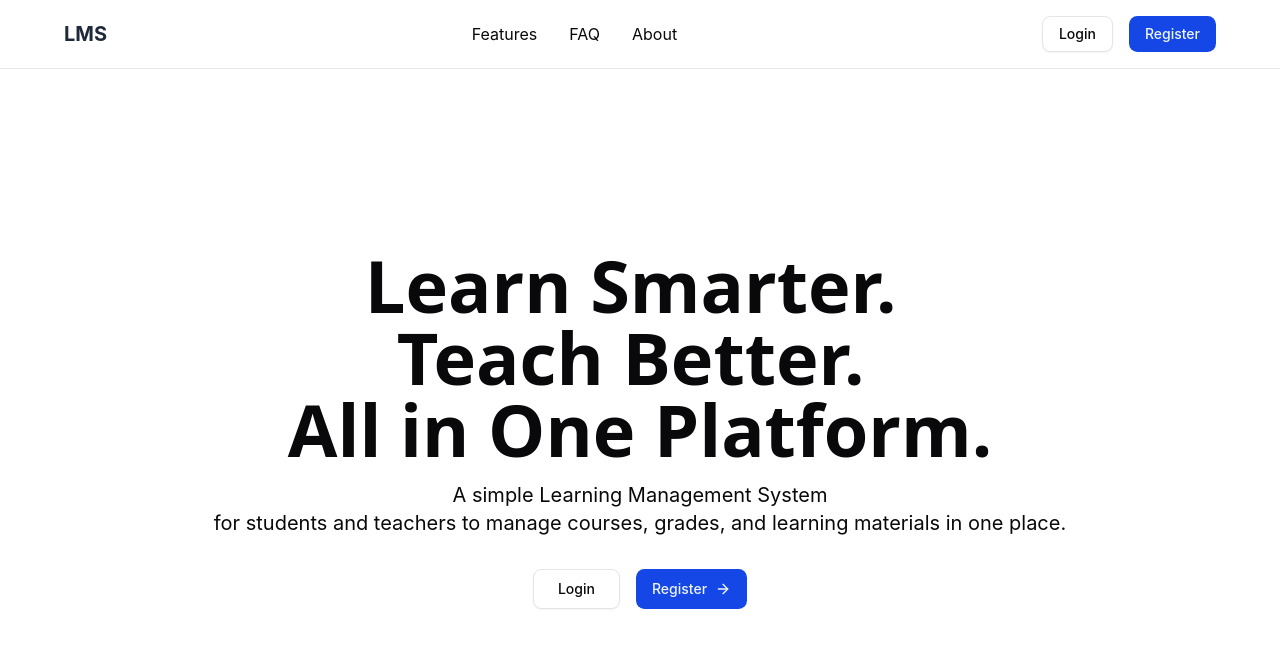
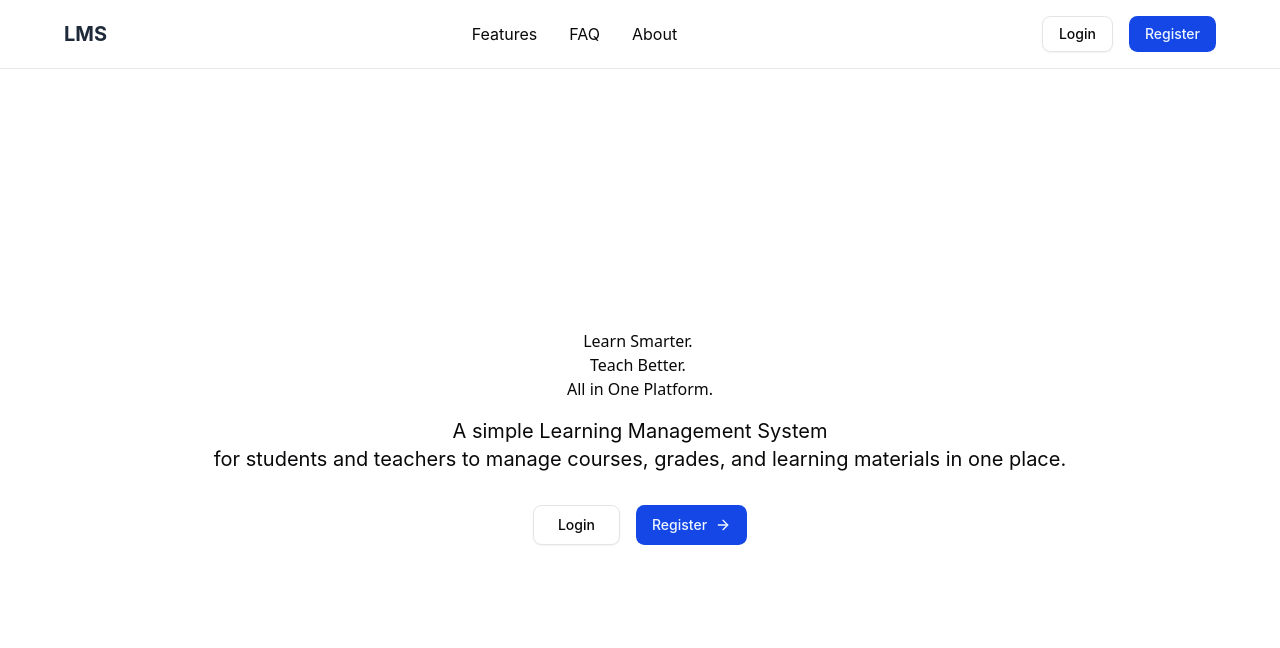
Before and after one commit to theekshana-nirmal/lms-frontend, a React (Vite) app: page / in a window 1280 px wide. Shown: the top 648 px of the page. Built offline with nearby package versions, Linux system fonts and the light colour scheme.

Commit message:
feat: adjust Hero component styling for improved layout

```diff
--- a/src/components/Hero.jsx
+++ b/src/components/Hero.jsx
@@ -5,9 +5,9 @@ import { ArrowRight } from "lucide-react";
 
 const Hero = () => {
   return (
-    <div className="flex flex-col justify-center items-center w-full min-h-[calc(100vh-5rem)] text-center whitespace-break-spaces gap-y-8">
+    <div className="flex flex-col justify-center items-center w-full min-h-[calc(100vh-4rem)] text-center whitespace-break-spaces gap-y-8">
       <div className="flex flex-col gap-y-4">
-        <h1 className="text-7xl font-bold">{HERO_CONTENT.title}</h1>
+        <h1>{HERO_CONTENT.title}</h1>
         <p className="text-xl">{HERO_CONTENT.subtitle}</p>
       </div>
       <div className="flex gap-4">
```
